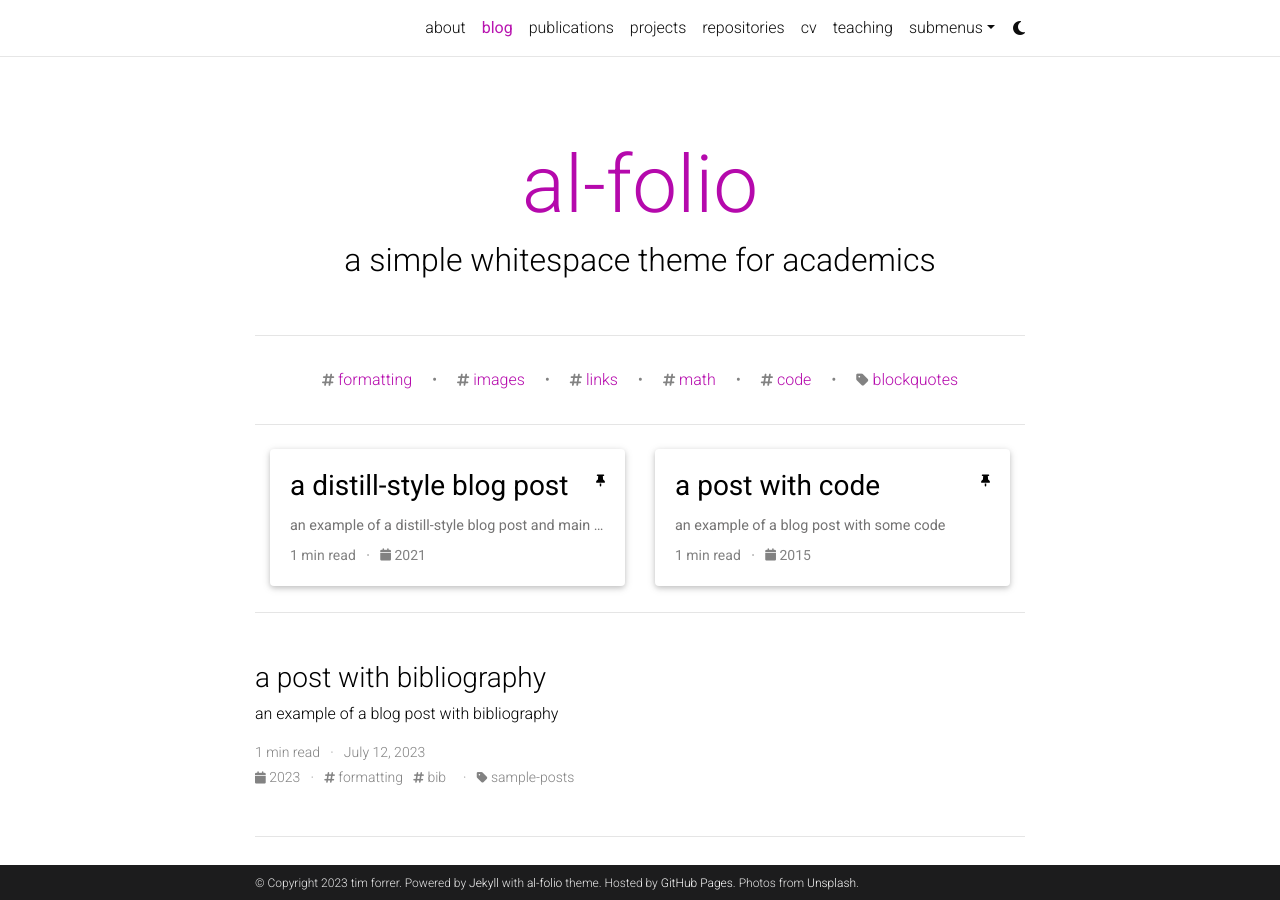
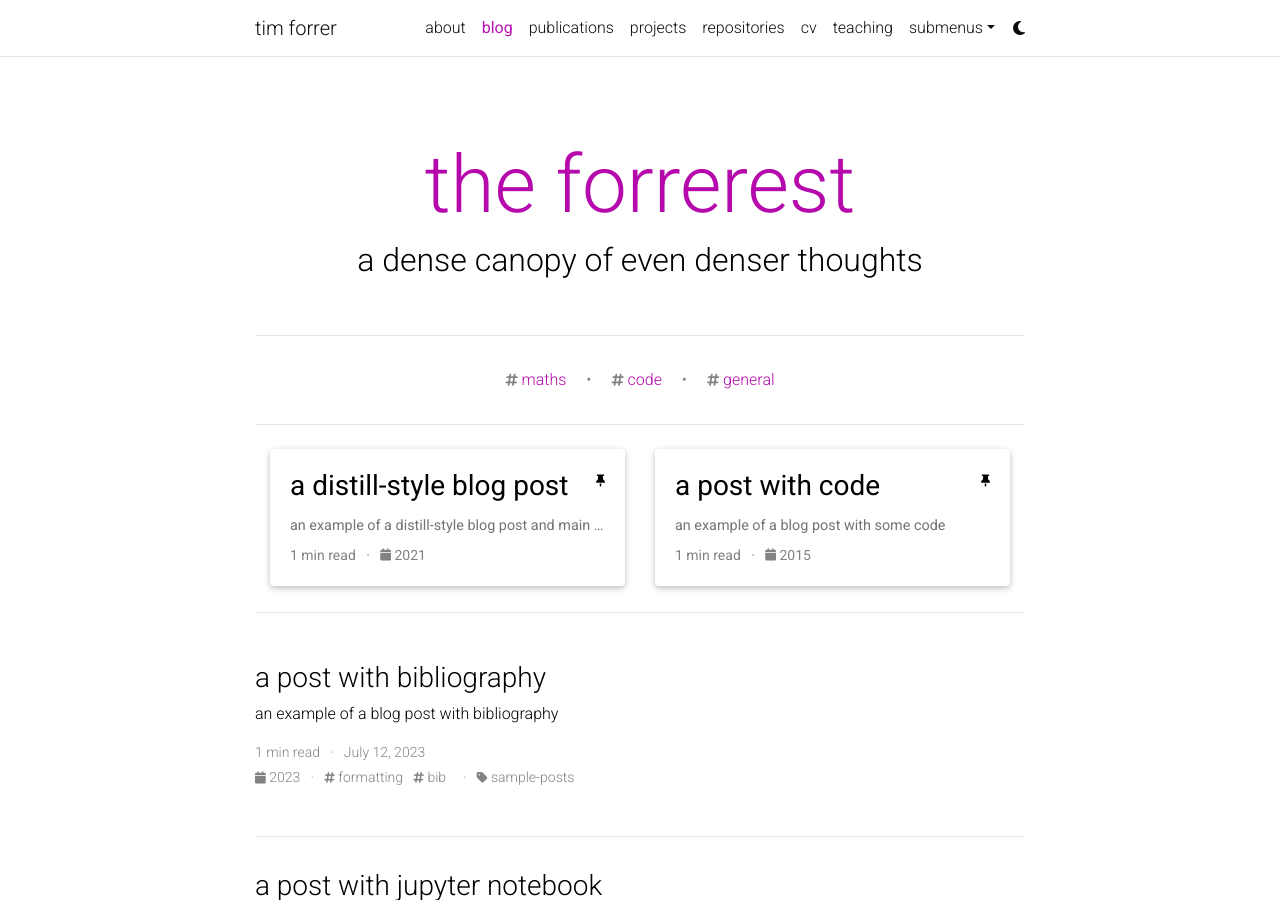
Before and after one commit to tim-forrer/tim-forrer.github.io, a Jekyll site: the page built from blog/index.html, in a window 1280 px wide and 900 px high. Built offline with Jekyll 4.4.1, drawn with Linux system fonts in a browser that asks for light colours; the list of posts is cut into pages by our own code; comment, search, counter and statistics services are not loaded; a style sheet for code colours, icons or effects is not loaded; some of the changed text lies outside the part shown.

Commit message:
full config update

```diff
--- a/_config.yml
+++ b/_config.yml
@@ -2,25 +2,23 @@
 # Site settings
 # -----------------------------------------------------------------------------
 
-title: # the website title (if blank, full name will be used instead)
+title: tim forrer # the website title (if blank, full name will be used instead)
 first_name: tim
 middle_name:
 last_name: forrer
 email: timothy.forrer@phys.s.u-tokyo.ac.jp
 description: > # the ">" symbol means to ignore newlines until "footer_text:"
-  A simple, whitespace theme for academics. Based on [*folio](https://github.com/bogoli/-folio) design.
+  My personal website.
 footer_text: >
   Powered by <a href="https://jekyllrb.com/" target="_blank">Jekyll</a> with <a href="https://github.com/alshedivat/al-folio">al-folio</a> theme.
-  Hosted by <a href="https://pages.github.com/" target="_blank">GitHub Pages</a>.
-  Photos from <a href="https://unsplash.com" target="_blank">Unsplash</a>.
-keywords: jekyll, jekyll-theme, academic-website, portfolio-website  # add your own keywords or leave empty
+keywords: quantum, quantum-information, tokyo, murao, quantum-theory, badminton  # add your own keywords or leave empty
 
 lang: en # the language of your site (for example: en, fr, cn, ru, etc.)
 icon: ⚛️  # the emoji used as the favicon (alternatively, provide image name in /assets/img/)
 
-url: https://alshedivat.github.io # the base hostname & protocol for your site
-baseurl: /al-folio # the subpath of your site, e.g. /blog/
-last_updated: false # set to true if you want to display last updated in the footer
+url: https://tim-forrer.github.io/ # the base hostname & protocol for your site
+baseurl: # /al-folio # the subpath of your site, e.g. /blog/
+last_updated: true # set to true if you want to display last updated in the footer
 impressum_path:  # set to path to include impressum link in the footer, use the same path as permalink in a page, helps to conform with EU GDPR
 
 # -----------------------------------------------------------------------------
@@ -45,14 +43,14 @@ repo_trophies:
 # will use title and url fields
 # Take a look to https://github.com/jekyll/jekyll-feed for more customization
 
-rss_icon: true
+rss_icon: false
 
 # -----------------------------------------------------------------------------
 # Layout
 # -----------------------------------------------------------------------------
 
 navbar_fixed: true
-footer_fixed: true
+footer_fixed: false
 
 # Dimensions
 max_width: 800px
@@ -71,7 +69,7 @@ og_image: # The site-wide (default for all links) Open Graph preview image
 # Social integration
 # -----------------------------------------------------------------------------
 
-github_username: # your GitHub user name
+github_username: tim-forrer
 gitlab_username: # your GitLab user name
 twitter_username: # your Twitter handle
 mastodon_username: # your mastodon instance+username in the format instance.tld/@username
@@ -107,7 +105,7 @@ discord_id: # your discord id (18-digit unique numerical identifier)
 zotero_username: # your zotero username
 
 contact_note: >
-  You can even add a little note about which of these is the best way to reach you.
+  I'm best contactable by email!
 
 # -----------------------------------------------------------------------------
 # Analytics and search engine verification
@@ -123,9 +121,9 @@ bing_site_verification:  # out your bing-site-verification ID (Bing Webmaster)
 # Blog
 # -----------------------------------------------------------------------------
 
-blog_name: al-folio # blog_name will be displayed in your blog page
+blog_name: the forrerest # blog_name will be displayed in your blog page
 blog_nav_title: blog # your blog must have a title for it to be displayed in the nav bar
-blog_description: a simple whitespace theme for academics
+blog_description: a dense canopy of even denser thoughts
 permalink: /blog/:year/:title/
 
 # Pagination
@@ -139,29 +137,29 @@ related_blog_posts:
 # Giscus comments (RECOMMENDED)
 # Follow instructions on https://giscus.app/ to setup for your repo to fill out
 # the information below.
-giscus:
-  repo: alshedivat/al-folio      # <your-github-user-name>/<your-github-repo-name>
-  repo_id: MDEwOlJlcG9zaXRvcnk2MDAyNDM2NQ==
-  category: Comments             # name of the category under which discussions will be created
-  category_id: DIC_kwDOA5PmLc4CTBt6
-  mapping: title                 # identify discussions by post title
-  strict: 1                      # use strict identification mode
-  reactions_enabled: 1           # enable (1) or disable (0) emoji reactions
-  input_position: bottom         # whether to display input form below (bottom) or above (top) the comments
-  theme: preferred_color_scheme  # name of the color scheme (preferred works well with al-folio light/dark mode)
-  emit_metadata: 0
-  lang: en
+# giscus:
+#   repo: alshedivat/al-folio      # <your-github-user-name>/<your-github-repo-name>
+#   repo_id: MDEwOlJlcG9zaXRvcnk2MDAyNDM2NQ==
+#   category: Comments             # name of the category under which discussions will be created
+#   category_id: DIC_kwDOA5PmLc4CTBt6
+#   mapping: title                 # identify discussions by post title
+#   strict: 1                      # use strict identification mode
+#   reactions_enabled: 1           # enable (1) or disable (0) emoji reactions
+#   input_position: bottom         # whether to display input form below (bottom) or above (top) the comments
+#   theme: preferred_color_scheme  # name of the color scheme (preferred works well with al-folio light/dark mode)
+#   emit_metadata: 0
+#   lang: en
 
 # Disqus comments (DEPRECATED)
-disqus_shortname: al-folio # put your disqus shortname
-# https://help.disqus.com/en/articles/1717111-what-s-a-shortname
+# disqus_shortname: #al-folio # put your disqus shortname
+# # https://help.disqus.com/en/articles/1717111-what-s-a-shortname
 
 # External sources.
 # If you have blog posts published on medium.com or other external sources,
 # you can display them in your blog by adding a link to the RSS feed.
-external_sources:
-  - name: medium.com
-    rss_url: https://medium.com/@al-folio/feed
+# external_sources:
+#   - name: medium.com
+#     rss_url: https://medium.com/@al-folio/feed
 
 # -----------------------------------------------------------------------------
 # Collections
@@ -265,8 +263,8 @@ jekyll-archives:
     tag: '/blog/tag/:name/'
     category: '/blog/category/:name/'
 
-display_tags: ['formatting', 'images', 'links', 'math', 'code'] # these tags will be displayed on the front page of your blog
-display_categories: ['blockquotes'] # these categories will be displayed on the front page of your blog
+display_tags: ['maths', 'code', 'general'] # these tags will be displayed on the front page of your blog
+display_categories: #['long-post', 'short-post'] # these categories will be displayed on the front page of your blog
 
 # -----------------------------------------------------------------------------
 # Jekyll Scholar
@@ -274,8 +272,8 @@ display_categories: ['blockquotes'] # these categories will be displayed on the
 
 scholar:
 
-  last_name: [Einstein]
-  first_name: [Albert, A.]
+  last_name: [Forrer]
+  first_name: [Tim]
 
   style: apa
   locale: en
```
